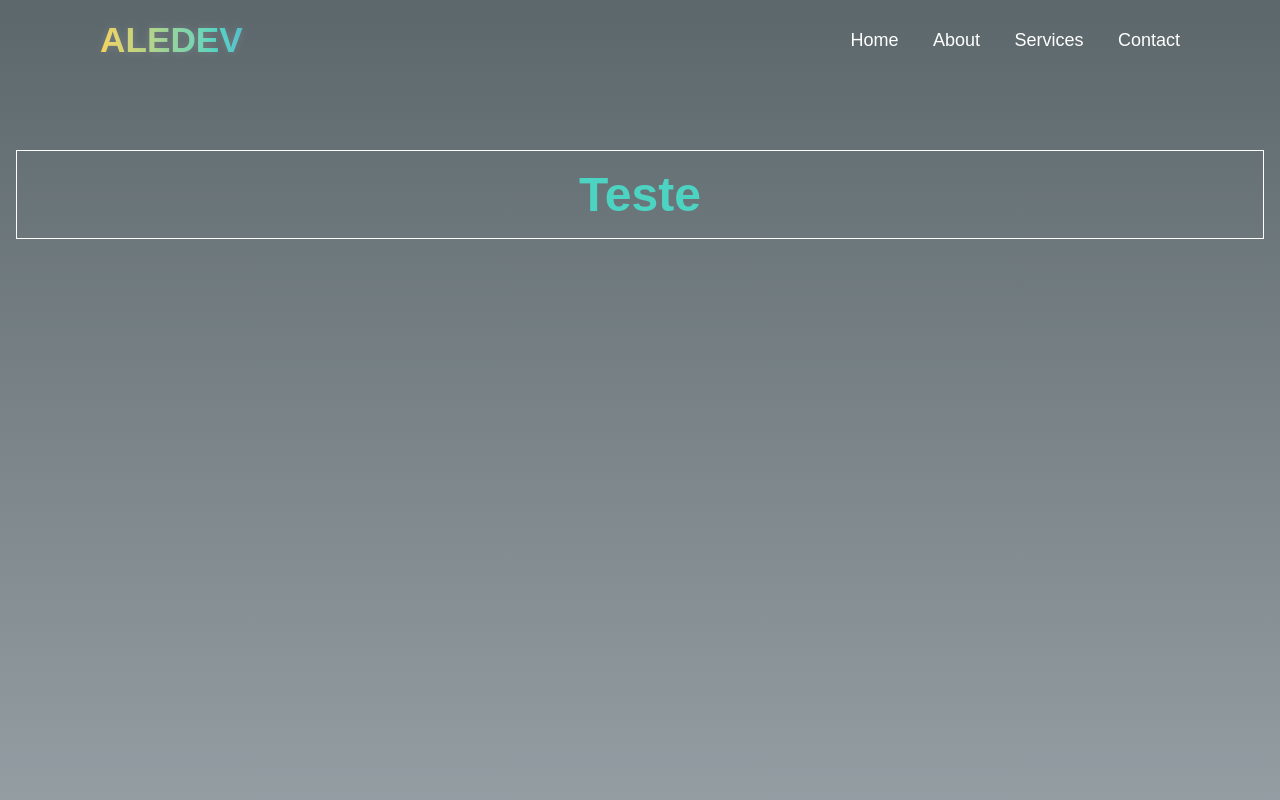
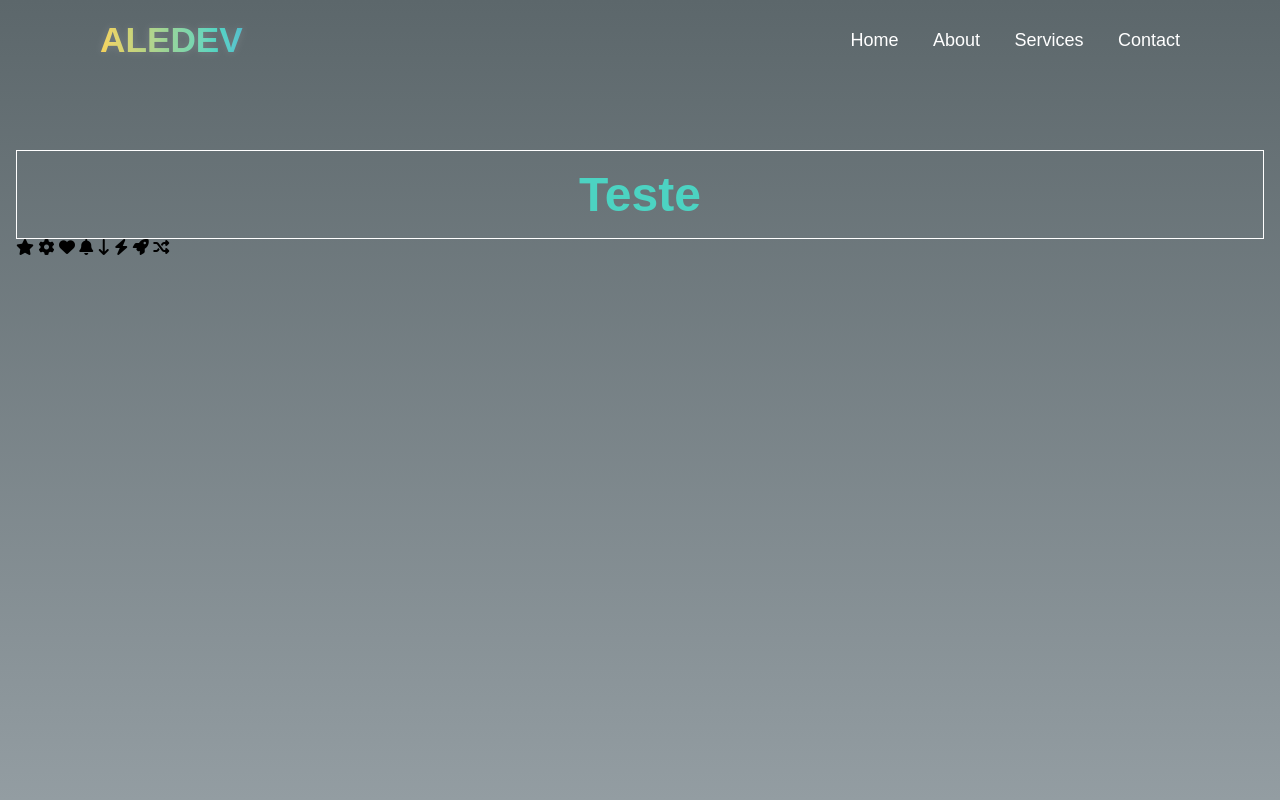
Before and after one commit to alessandrovitorio/menu-mobile-keyframes-scroll, a plain HTML site: page index.html in a window 1280 px wide. Shown: the top 800 px of the page. Drawn offline with Linux system fonts and the light colour scheme.

Commit message:
Add icons container with animated Font Awesome icons
Added a new icons container with animated icons.

```diff
--- a/index.html
+++ b/index.html
@@ -27,6 +27,17 @@
     <button class="icon-btn"><i class="fa-solid fa-bars"></i></button>
     <main>
       <h1 class="teste">Teste</h1>
+
+       <div class="icons-container">
+    <i class="fa-solid fa-star icon-glow"></i>
+    <i class="fa-solid fa-gear icon-spin"></i>
+    <i class="fa-solid fa-heart icon-heartbeat"></i>
+    <i class="fa-solid fa-bell icon-wobble"></i>
+    <i class="fa-solid fa-arrow-down-long fade-up"></i>
+    <i class="fa-solid fa-bolt icon-blink"></i>
+    <i class="fa-solid fa-rocket icon-bounce"></i>
+    <i class="fa-solid fa-shuffle icon-flip"></i>
+  </div>
     </main>
 
    <script src="./script.js"></script>
```
